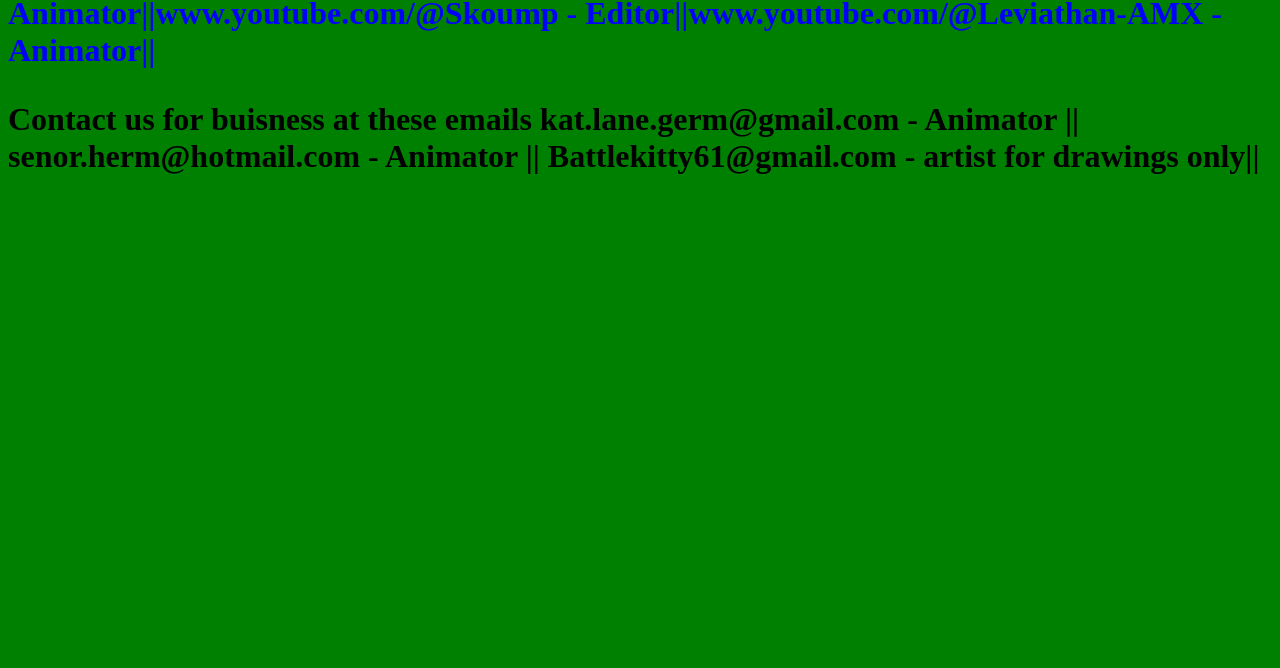
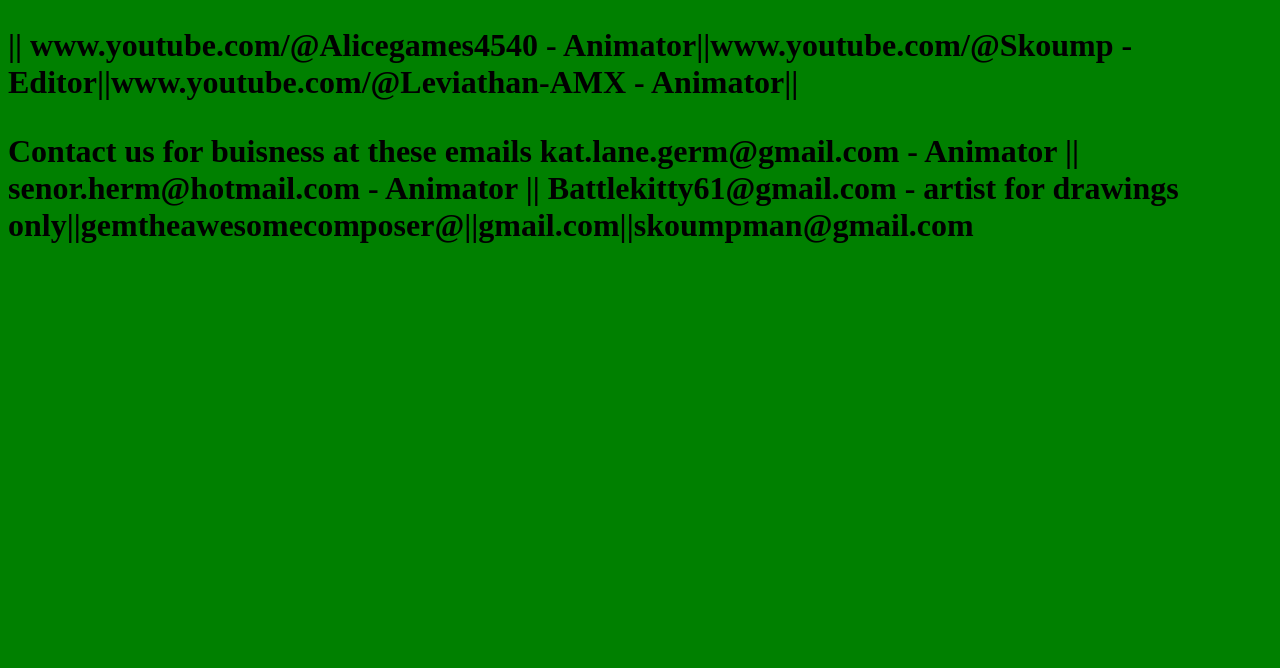
Before and after one commit to AliceVonDiggity/Dr.-Sponge-Animation, a plain HTML site: page Staff Directory.html in a window 1280 px wide. Shown: the part 132-800 px from the top of the page. Drawn offline with Linux system fonts and the light colour scheme.

Commit message:
Staff Directory.html

```diff
--- a/Staff Directory.html
+++ b/Staff Directory.html
@@ -2,5 +2,9 @@
    <html>
    <body style="background-color: green;">
    <h1>Staff Directory<h1>
-   <p style="color:blue;"> Links to youtube Channels of staff that have them || www.youtube.com/@Alicegames4540 - Animator||www.youtube.com/@Skoump - Editor||www.youtube.com/@Leviathan-AMX - Animator||<p>
-   <p>Contact us for buisness at these emails kat.lane.germ@gmail.com - Animator || senor.herm@hotmail.com - Animator || Battlekitty61@gmail.com - artist for drawings only||<p>
+   <p style="color:blue;"> Links to youtube Channels of staff that have them
+      <p>
+      || www.youtube.com/@Alicegames4540 - Animator||www.youtube.com/@Skoump - Editor||www.youtube.com/@Leviathan-AMX - Animator||<p>
+      <p><p>
+         <p><p>
+   <p>Contact us for buisness at these emails kat.lane.germ@gmail.com - Animator || senor.herm@hotmail.com - Animator || Battlekitty61@gmail.com - artist for drawings only||gemtheawesomecomposer@||gmail.com||skoumpman@gmail.com<p>
```
